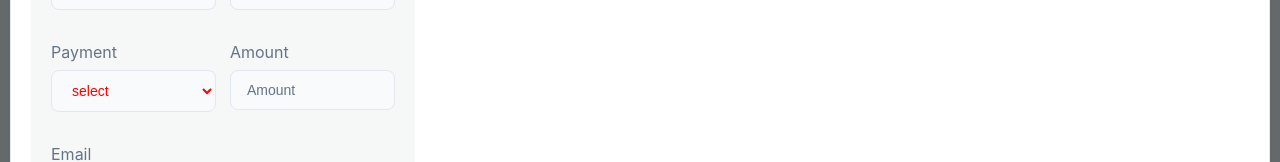
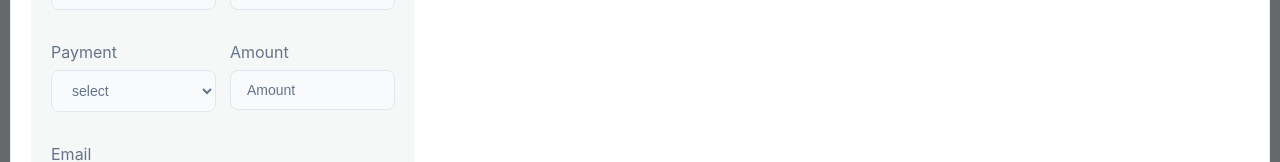
Before and after one commit to Reetesh74/intelliclick_aplli, a React (Create React App) app: page /draft-details in a window 1280 px wide. Shown: the part 224-386 px from the top of the page. Built offline with nearby package versions, Linux system fonts and the light colour scheme.

Commit message:
select keyword is grey

```diff
--- a/package.json
+++ b/package.json
@@ -15,6 +15,7 @@
     "react-icons": "^5.3.0",
     "react-router-dom": "^6.28.0",
     "react-scripts": "5.0.1",
+    "react-select": "^5.8.3",
     "react-step-progress-bar": "^1.0.3",
     "web-vitals": "^2.1.4"
   },
--- a/src/components/ProgressBar/ProgressBar.css
+++ b/src/components/ProgressBar/ProgressBar.css
@@ -65,16 +65,22 @@
 .step-label.completed {
     color: #8e198f;
 }
+
 /* Default text color for the select box */
 /* .input {
     color: black;
   } */
 
-  /* Apply red color to select when placeholder is active */
-  .input.placeholder-active {
-    color: red;
-  }
+/* Apply red color to select when placeholder is active */
+.input.placeholder-active {
+    color:#64748B;
+}
 
-  /* select option.placeholder {
+/* select option.placeholder {
     color: rgb(81, 0, 255);  /* Red color for the placeholder text */
-  /* } */
+/* } */
+select {
+    /* -webkit-appearance: none;
+    -moz-appearance: none;
+     appearance: none;  */
+}
--- a/src/components/forms/FormField.js
+++ b/src/components/forms/FormField.js
@@ -1,5 +1,5 @@
 import React from "react";
-import "../ProgressBar/ProgressBar";
+import "../ProgressBar/ProgressBar"; // Assuming your progress bar CSS is in this file
 
 function FormField({
   label,
@@ -11,8 +11,7 @@ function FormField({
   type,
   options,
 }) {
-  // Default value for the 'value' prop in case it is undefined
-  const safeValue = value || "";
+  const safeValue = value || ""; // Default value in case it's undefined
 
   return (
     <div className={`field ${fullWidth ? "full-width-field" : ""}`}>
@@ -20,9 +19,11 @@ function FormField({
       {type === "select" ? (
         <select
           name={name}
-          value={safeValue} // Ensuring 'value' is never undefined
+          value={safeValue}
           onChange={onChange}
-          className={`input ${safeValue === "" ? "placeholder-active" : ""}`}
+          className={`input custom-select ${
+            fullWidth ? "full-width-select" : ""
+          } ${safeValue === "" ? "placeholder-active" : ""}`}
         >
           <option value="" hidden>
             {placeholder}
@@ -38,7 +39,7 @@ function FormField({
           type="text"
           placeholder={placeholder}
           name={name}
-          value={safeValue} // Same fallback for input as well
+          value={safeValue}
           onChange={onChange}
           className="input"
         />
```
Also changed, not shown: public/icons/selectdown-icon.svg (added), src/styles/StudentEnrollment.css (line endings or trailing spaces), 1 other file (tests, documents, lock files or other folders).
